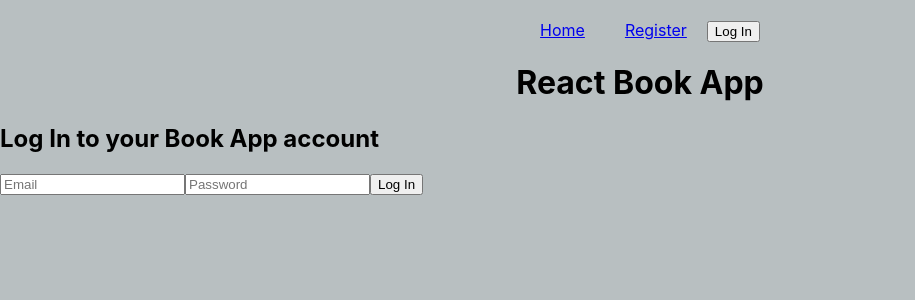
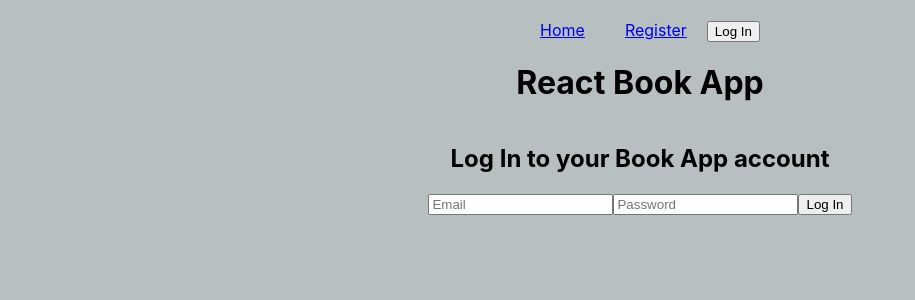
Before and after one commit to DCXan/React-Book-App, a React (Create React App) app in the folder client/: page /login in a window 1280 px wide. Shown: the top 300 px of the page, without its empty margins (0-915 px from the left). Built offline with nearby package versions, Linux system fonts and the light colour scheme.

Commit message:
login and register styling

```diff
--- a/client/src/App.js
+++ b/client/src/App.js
@@ -71,6 +71,7 @@ function App(props) {
       }
   }
 
+  if (books != undefined) {
     const bookItems = books.map(book => {
 
     const imageLinks = book.volumeInfo.imageLinks
@@ -90,18 +91,37 @@ function App(props) {
           </li>
       )
     })
-
       return (
-      <div className='bookSearch' >
+        <div className='bookSearch'>
           <div className='searchField'>
+            <h4>Search for a Book</h4>
+            <div>
               <input type='text' placeholder='Search for a Book' onChange={handleInput} name='bookSearch'/>
-          <button onClick={fetchBooks}>Search</button>
+              <button onClick={fetchBooks} className="searchButton">Search</button>
+            </div>
           </div>
           <ul className='bookList'>
             {bookItems}
           </ul>
         </div>
       )
+
+  } else {
+     return (
+      <div className='bookSearch'>
+      <div className='searchField'>
+        <h4>Search for a Book</h4>
+        <div>
+          <input type='text' placeholder='Search for a Book' onChange={handleInput} name='bookSearch'/>
+          <button onClick={fetchBooks} className="searchButton">Search</button>
+        </div>
+      </div>
+      <h3>Your search did not match any books. Please try again.</h3>
+    </div>
+     )
+  }
+
+
 
 }
 
--- a/client/src/components/BookList.css
+++ b/client/src/components/BookList.css
@@ -21,14 +21,17 @@
 }
 
 .bookSearch {
-    display: flexbox;
-    justify-items: center;
+    display: flex;
+    flex-direction: column;
+    justify-content: center;
+    text-align: center;
 }
 
 .searchField {
     display: flex;
     flex-direction: column;
-    width: 300px;
+    width: 700px;
+    align-self: center;
 }
 
 .userBooks {
--- a/client/src/components/Login.css
+++ b/client/src/components/Login.css
@@ -1,9 +1,26 @@
-body {
+
+.loginBlock {
     display: flex;
+    flex-direction: column;
 }
 
-.loginBlock {
+.loginInput {
+    align-self: center;
+}
 
-    align-items: center;
-    justify-content: center;
+.registerBlock {
+    display: flex;
+    flex-direction: column;
 }
+
+.registerInput {
+    align-self: center;
+}
+
+.registerBlock h2 {
+    align-self: center;
+}
+
+.loginBlock h2 {
+    align-self: center;
+}
--- a/client/src/components/Login.js
+++ b/client/src/components/Login.js
@@ -1,5 +1,6 @@
 import React, { useState } from 'react'
 import { useNavigate } from 'react-router-dom'
+import './Login.css'
 
 function Login() {
 
@@ -40,9 +41,11 @@ function Login() {
     return (
         <div className='loginBlock'>
             <h2>Log In to your Book App account</h2>
-            <input type = "text" name="email" onChange={handleInput} placeholder="Email"/>
-            <input type = "password" name="password" onChange={handleInput} placeholder="Password"/>
-            <button onClick={login}>Log In</button>
+            <div className='loginInput'>
+                <input type = "text" name="email" onChange={handleInput} placeholder="Email"/>
+                <input type = "password" name="password" onChange={handleInput} placeholder="Password"/>
+                <button onClick={login}>Log In</button>
+            </div>
             <h3>{message}</h3>
         </div>
     )
--- a/client/src/components/Register.js
+++ b/client/src/components/Register.js
@@ -1,5 +1,6 @@
 import React, { useState, useEffect } from 'react'
 import { Navigate, useNavigate } from 'react-router-dom'
+import './Login.css'
 
 function Register() {
 
@@ -35,11 +36,13 @@ function Register() {
 
 
     return (
-        <div>
+        <div className='registerBlock'>
             <h2>Create a Book App account</h2>
-            <input type = "text" name="email" onChange={handleInput} placeholder="Email"/>
-            <input type = "text" name="password" onChange={handleInput} placeholder="Password"/>
-            <button onClick={createUser}>Create Account</button>
+            <div className='registerInput'>
+                <input type = "text" name="email" onChange={handleInput} placeholder="Email"/>
+                <input type = "text" name="password" onChange={handleInput} placeholder="Password"/>
+                <button onClick={createUser}>Register</button>
+            </div>
         </div>
     )
 }
```
Lines whose indentation alone changed are shown as unchanged.
